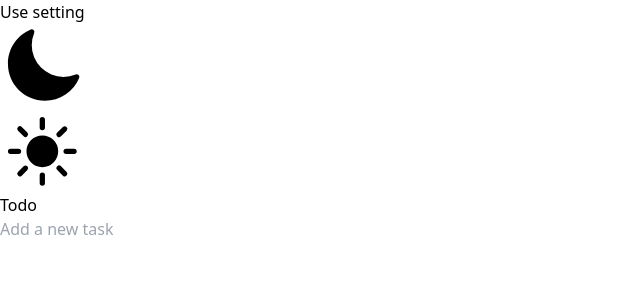
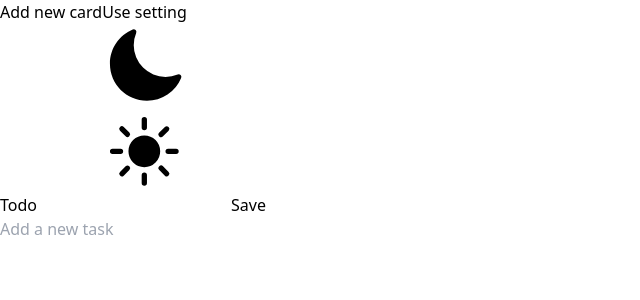
Before and after one commit to nikopeikrishvili/todotab-static, a Vue app: page / in a window 1280 px wide. Shown: the top 300 px of the page, without its empty margins (0-640 px from the left). Built offline with nearby package versions, Linux system fonts and the light colour scheme.

Commit message:
feat: multi card support

```diff
--- a/package.json
+++ b/package.json
@@ -18,6 +18,7 @@
   "dependencies": {
     "@headlessui/vue": "^1.7.19",
     "@heroicons/vue": "^2.1.1",
+    "pinia": "^2.1.7",
     "vue": "^3.4.15"
   },
   "devDependencies": {
--- a/src/App.vue
+++ b/src/App.vue
@@ -2,6 +2,20 @@
 import ThemeToggle from '@/components/ThemeToggle.vue'
 import './assets/main.css'
 import TodoCard from '@/components/TodoCard.vue'
+import { useCardsStore } from '@/stores/useCardsStore'
+
+
+const store = useCardsStore()
+const createEmptyCard = () => {
+  const newCard = {
+    title: 'New Card',
+    color: 'bg-blue-200',
+    tasks: [],
+    inHover: false,
+    titleInEditMode: true
+  }
+  store.addCard(newCard)
+}
 </script>
 
 <template>
@@ -9,7 +23,14 @@ import TodoCard from '@/components/TodoCard.vue'
 
   <main>
     <div class="flex flex-col w-full h-screen bg-gray-200 dark:bg-gray-800">
-      <ThemeToggle />
+      <div class="flex items-center gap-4 justify-end h-12">
+        <span>
+          <button class="rounded ring-1 dark:ring-default-in-dark p-1 dark:text-default-in-dark text-sm" @click="createEmptyCard()">Add new card</button>
+        </span>
+        <span class="mr-4">
+        <ThemeToggle />
+        </span>
+      </div>
       <div class="flex justify-center items-center h-full">
         <TodoCard />
       </div>
--- /dev/null
+++ b/src/Interfaces/Cards.ts
@@ -0,0 +1,12 @@
+export interface Task {
+  content: string;
+  completed: boolean;
+}
+
+export interface Card {
+  title: string;
+  color: string;
+  tasks: Task[];
+  inHover: boolean;
+  titleInEditMode: boolean;
+}
--- a/src/components/ThemeToggle.vue
+++ b/src/components/ThemeToggle.vue
@@ -38,7 +38,7 @@ export default defineComponent({
 </script>
 
 <template>
-  <Switch @click="toggleDarkMode" :class="[isDarkMode ? 'bg-indigo-600' : 'bg-gray-200', 'right-2  inline-flex h-6 w-11 flex-shrink-0 cursor-pointer rounded-full border-2 border-transparent transition-colors duration-200 ease-in-out focus:outline-none mt-2']">
+  <Switch @click="toggleDarkMode" :class="[isDarkMode ? 'bg-indigo-600' : 'bg-gray-200', 'inline-flex h-6 w-11 flex-shrink-0 cursor-pointer rounded-full border-2 border-transparent transition-colors duration-200 ease-in-out focus:outline-none']">
     <span class="sr-only">Use setting</span>
     <span :class="[isDarkMode ? 'translate-x-5' : 'translate-x-0', 'pointer-events-none relative inline-block h-5 w-5 transform rounded-full bg-white shadow ring-0 transition duration-200 ease-in-out']">
       <span :class="[isDarkMode ? 'opacity-0 duration-100 ease-out' : 'opacity-100 duration-200 ease-in', 'absolute inset-0 flex h-full w-full items-center justify-center transition-opacity']" aria-hidden="true">
--- a/src/components/TodoCard.vue
+++ b/src/components/TodoCard.vue
@@ -1,40 +1,59 @@
 <template>
-  <div class="container items-center align-middle w-1/5 h-1/2 p-5 border border-gray-300 shadow dark:border-default-in-dark dark:default-in-dark rounded">
+  <div
+    class="flex space-x-2 align-middle items-center justify-center w-full h-full">
 
 
-    <ul v-for="(card, cardId) in cards" :key="'card_'+cardId">
-      <h1 class="text-xl font-bold mb-4 text-gray-600 dark:text-default-in-dark">{{card.title}}</h1>
+    <ul v-for="(card, cardId) in cards" :key="'card_'+cardId" @mouseover="card.inHover = true"
+        @mouseleave="card.inHover = false" class="w-1/5 h-1/2 p-5 rounded border border-gray-300 shadow dark:border-default-in-dark">
+      <div class="flex justify-between" v-if="!card.titleInEditMode">
+      <h1 v-if="!card.titleInEditMode" class="text-xl font-bold mb-4 text-gray-600 dark:text-default-in-dark">
+        {{ card.title }}</h1>
+        <div>
+        <button v-if="card.inHover" class="rounded ring-1 dark:ring-default-in-dark p-1 dark:text-default-in-dark text-sm"
+                @click="card.titleInEditMode = true">Edit
+        </button>
+        </div>
+      </div>
+      <div class="flex space-x-2 mb-2" v-if="card.titleInEditMode">
+        <input v-if="card.titleInEditMode" v-model="card.title" @blur="card.titleInEditMode = false"
+               class="rounded p-2 input input-bordered w-full dark:bg-default-in-dark dark:text-gray-100" />
+        <button class="rounded ring-1 dark:ring-default-in-dark p-1 dark:text-default-in-dark text-sm"
+                @click="card.titleInEditMode = false">Save
+        </button>
+      </div>
       <form @submit.prevent="addTask(cardId)" class="mb-4">
-        <input v-model="newTask" type="text" placeholder="Add a new task" class="rounded p-2 input input-bordered w-full dark:bg-default-in-dark dark:text-gray-100" />
+        <input v-model="newTask" type="text" placeholder="Add a new task"
+               class="rounded p-2 input input-bordered w-full dark:bg-default-in-dark dark:text-gray-100" />
       </form>
-      <li v-for="(task, index) in card.tasks" :key="index" class="flex justify-between items-center p-2 hover:bg-gray-100">
+      <li v-for="(task, index) in card.tasks" :key="index"
+          class="flex justify-between items-center p-2 border-b border-default-in-dark">
         <div class="flex h-6 items-center">
-          <input  @click="toggleCompletion(task)" :checked="task.completed"  type="checkbox" class="h-4 w-4 rounded border-gray-300 text-indigo-600 focus:ring-indigo-600" />
+          <input @click="toggleCompletion(cardId,index)" :checked="task.completed" type="checkbox"
+                 class="h-4 w-4 rounded border-gray-300 text-indigo-600 focus:ring-indigo-600" />
         </div>
-        <span :class="{ 'line-through': task.completed }" @click="toggleCompletion(task)" class="pl-1 flex-1 cursor-pointer dark:text-default-in-dark">
+        <span :class="{ 'line-through': task.completed }" @click="toggleCompletion(cardId,index)"
+              class="pl-1 flex-1 cursor-pointer dark:text-default-in-dark">
           {{ task.content }}
         </span>
-        <button @click="editTask(cardId,index)" class="btn btn-sm btn-warning mr-2 dark:text-default-in-dark text-sm w-4 h-4"><PencilIcon class="text-sm" /></button>
-        <button @click="deleteTask(cardId,index)" class="btn btn-sm btn-erro dark:text-red-500 text-sm w-4 h-4"><TrashIcon /></button>
+        <button v-if="card.inHover" @click="editTask(cardId,index)"
+                class="btn btn-sm btn-warning mr-2 dark:text-default-in-dark text-sm w-4 h-4">
+          <PencilIcon class="text-sm" />
+        </button>
+        <button v-if="card.inHover" @click="deleteTask(cardId,index)"
+                class="btn btn-sm btn-erro dark:text-red-500 text-sm w-4 h-4">
+          <TrashIcon />
+        </button>
       </li>
     </ul>
   </div>
 </template>
 
 <script lang="ts">
-import { defineComponent, ref } from 'vue';
-import {PencilIcon, TrashIcon} from '@heroicons/vue/24/solid'
+import { defineComponent, ref } from 'vue'
+import { useCardsStore } from '@/stores/useCardsStore'
+import { PencilIcon, TrashIcon } from '@heroicons/vue/24/solid'
+import { storeToRefs } from 'pinia'
 
-interface Task {
-  content: string;
-  completed: boolean;
-}
-
-interface Card {
-  title: string;
-  color: string;
-  tasks: Task[];
-}
 
 export default defineComponent({
   name: 'TodoCard',
@@ -43,47 +62,51 @@ export default defineComponent({
     TrashIcon
   },
   setup() {
-    const newTask = ref('');
-    const cards = ref<Card[]>(JSON.parse(localStorage.getItem('cards') || '[]'));
+    const store = useCardsStore()
+    const newTask = ref('')
+    const { cards } = storeToRefs(store)
     const saveTasks = () => {
-      localStorage.setItem('cards', JSON.stringify(cards.value));
-    };
-    if(cards.value.length === 0) {
-      cards.value.push({ title: 'Todo', color: 'blue', tasks: [] });
-      saveTasks();
+      store.saveCards()
     }
 
 
+    const createEmptyCard = () => {
+      const newCard = {
+        title: 'New Card',
+        color: 'bg-blue-200',
+        tasks: [],
+        inHover: false,
+        titleInEditMode: true
+      }
+      cardsStore.addCard(newCard)
+    }
+
+    if (cards.value.length === 0) {
+      createEmptyCard()
+    }
     const addTask = (cardId: number) => {
-
-      if (!newTask.value.trim()) return;
-      cards.value[cardId].tasks.push({ content: newTask.value, completed: false });
-      newTask.value = '';
-      saveTasks();
-    };
+      if (!newTask.value.trim()) return
+      store.addTask(cardId, newTask.value);
+    }
 
     const editTask = (cardId: number, index: number) => {
       const task = cards.value[cardId].tasks[index].content
-      const newContent = prompt('Edit task:',task)
+      const newContent = prompt('Edit task:', task)
       if (newContent !== null && newContent.trim() !== '') {
-        cards.value[cardId].tasks[index].content = newContent;
-        saveTasks();
+      store.updateTask(cardId, index, newContent);
       }
-    };
+    }
 
-    const deleteTask = (cardId:number,index: number) => {
-      cards.value[cardId].tasks.splice(index, 1);
-      saveTasks();
-    };
+    const deleteTask = (cardId: number, index: number) => {
+      store.deleteTask(cardId, index);
+    }
 
-    const toggleCompletion = (task: Task) => {
-      task.completed = !task.completed;
-      saveTasks();
-    };
-
-    return { newTask, cards, addTask, editTask, deleteTask, toggleCompletion };
-  },
-});
+    const toggleCompletion = (cardId: number, taskId: number) => {
+      store.toggleTaskCompletion(cardId, taskId);
+    }
+    return { newTask, cards, addTask, editTask, deleteTask, toggleCompletion, createEmptyCard }
+  }
+})
 </script>
 
 <style scoped>
--- a/src/main.ts
+++ b/src/main.ts
@@ -2,5 +2,5 @@ import './assets/main.css'
 
 import { createApp } from 'vue'
 import App from './App.vue'
-
-createApp(App).mount('#app')
+import { createPinia } from 'pinia'
+createApp(App).use(createPinia()).mount('#app')
--- /dev/null
+++ b/src/stores/useCardsStore.ts
@@ -0,0 +1,56 @@
+// src/stores/useCardsStore.ts
+import { defineStore } from 'pinia'
+import type { Card, Task } from './../Interfaces/Cards';
+
+
+export const useCardsStore = defineStore('cards', {
+  state: () => ({
+    cards: loadInitialCards(),
+  }),
+  actions: {
+    addCard(card: Card) {
+      this.cards.push(card);
+      this.saveCards();
+    },
+    addTask(cardIndex: number, taskContent: string) {
+      const newTask: Task = {
+        content: taskContent,
+        completed: false,
+      };
+      this.cards[cardIndex].tasks.push(newTask);
+      this.saveCards();
+    },
+    updateTask(cardIndex: number, taskIndex: number, newContent: string) {
+      this.cards[cardIndex].tasks[taskIndex].content = newContent;
+      this.saveCards();
+    },
+    deleteTask(cardIndex: number, taskIndex: number) {
+      this.cards[cardIndex].tasks.splice(taskIndex, 1);
+      this.saveCards();
+    },
+    toggleTaskCompletion(cardIndex: number, taskIndex: number) {
+      const task = this.cards[cardIndex].tasks[taskIndex];
+      task.completed = !task.completed;
+      this.saveCards();
+    },
+    saveCards() {
+      localStorage.setItem('cards', JSON.stringify(this.cards));
+    },
+  },
+});
+
+function loadInitialCards(): Card[] {
+  const cardsFromStorage = localStorage.getItem('cards');
+  if (cardsFromStorage) {
+    return JSON.parse(cardsFromStorage);
+  } else {
+    const defaultCard: Card = {
+      title: 'Todo',
+      color: 'bg-gray-200', // This is a default color, adjust as needed
+      tasks: [],
+      inHover: false,
+      titleInEditMode: true,
+    };
+    return [defaultCard];
+  }
+}
```
Also changed, not shown: 2 other files (tests, documents, lock files or other folders).
